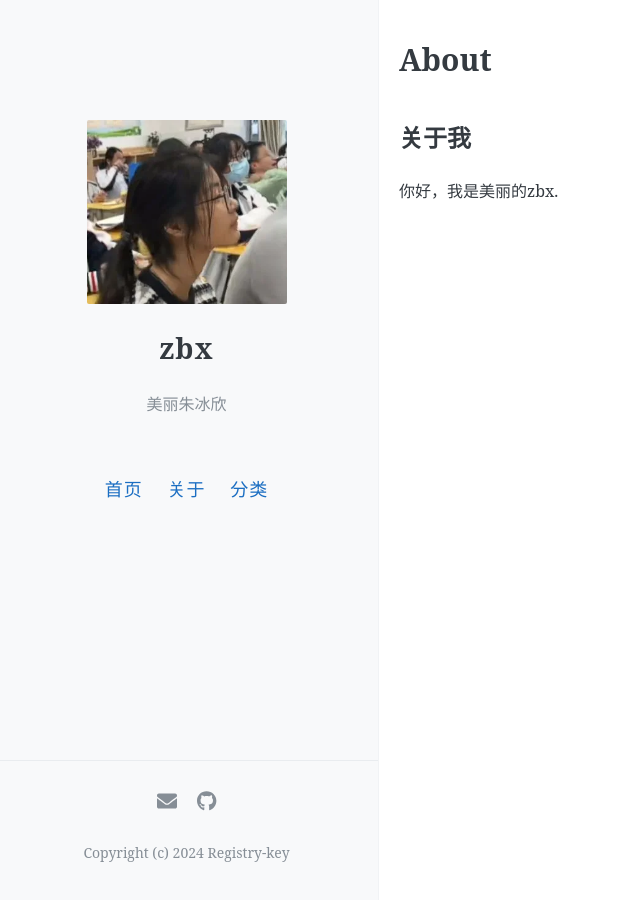
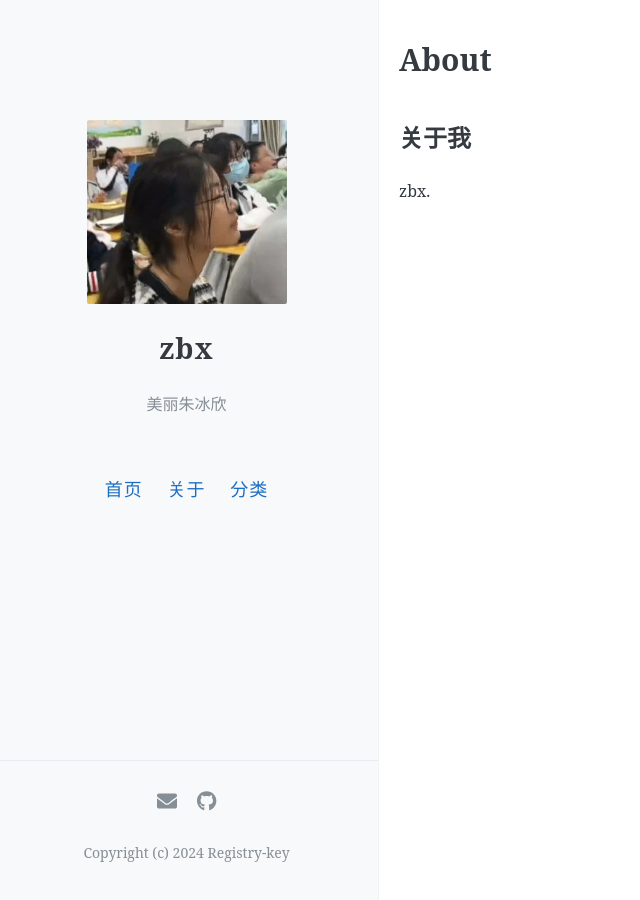
Before and after one commit to Registry-key/zbx, a Jekyll site: the page built from about.md, in a window 1280 px wide. Shown: the whole page, without its empty margins (5-645 px from the left). Built offline with Jekyll 4.4.1, drawn with Linux system fonts in a browser that asks for light colours.

Commit message:
Update about.md

```diff
--- a/about.md
+++ b/about.md
@@ -6,4 +6,4 @@ permalink: /about/
 
 ## 关于我
 
-你好，我是美丽的zbx.
+zbx.
```
